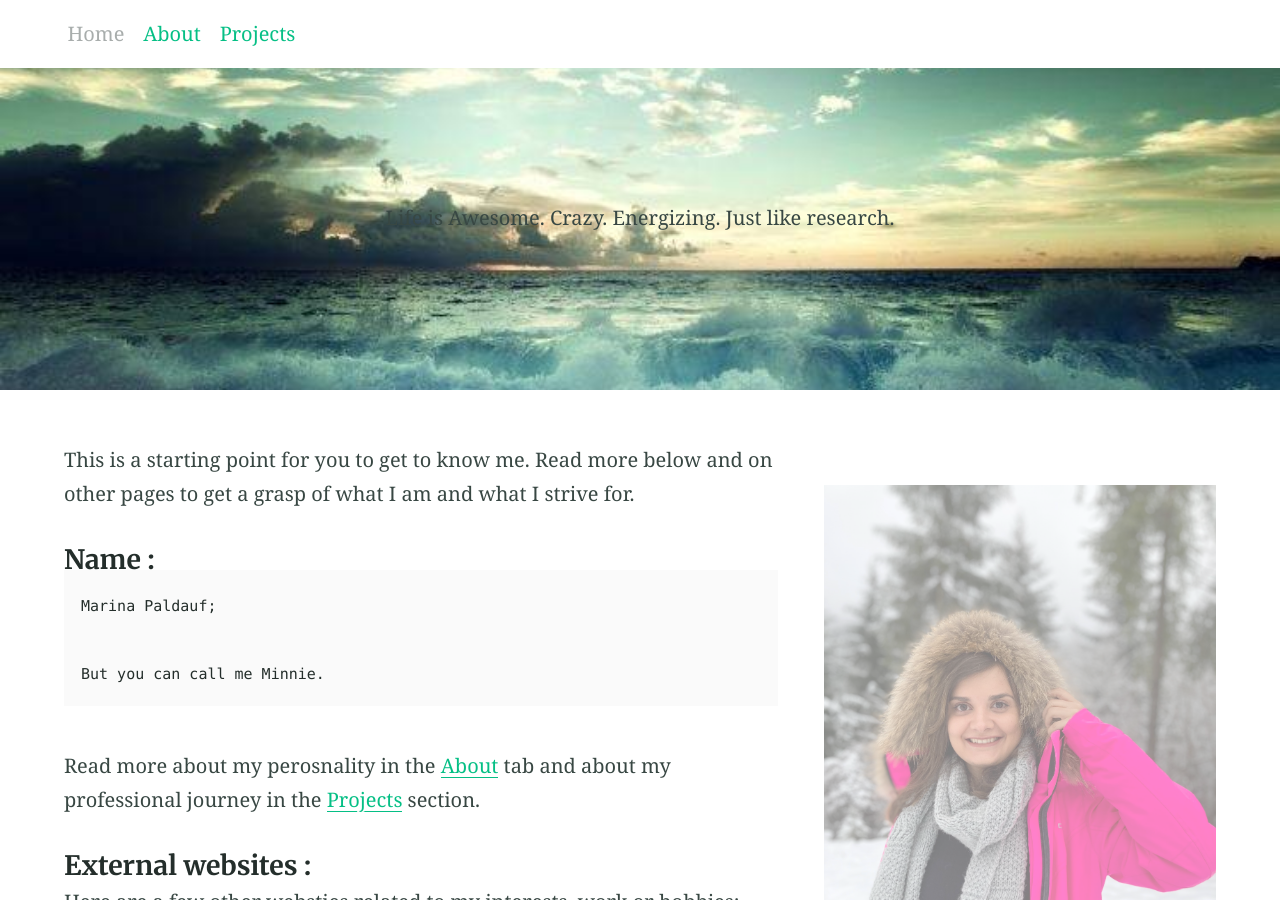
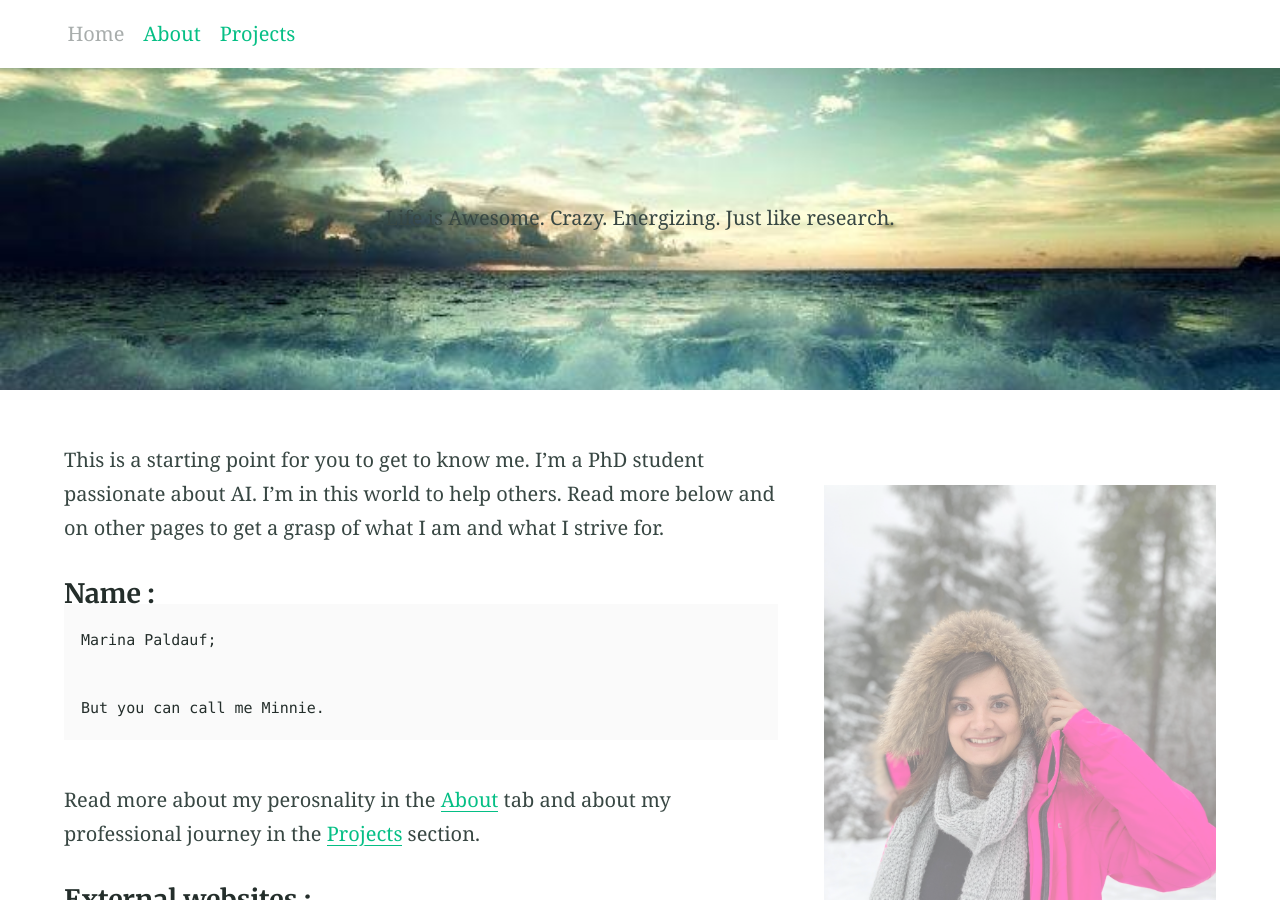
Before and after one commit to Marina225/marina225.github.io, a Jekyll site: the page built from index.md, in a window 1280 px wide and 900 px high. Built offline with Jekyll 4.4.1, drawn with Linux system fonts in a browser that asks for light colours.

Commit message:
Update index.md

```diff
--- a/index.md
+++ b/index.md
@@ -6,7 +6,9 @@ feature_image: /Images/waves.jpg
 aside: true
 ---
 
-This is a starting point for you to get to know me. Read more below and on other pages to get a grasp of what I am and what I strive for.
+This is a starting point for you to get to know me.
+I'm a PhD student passionate about AI. I'm in this world to help others.
+Read more below and on other pages to get a grasp of what I am and what I strive for.
 
 
 #### Name :
```
